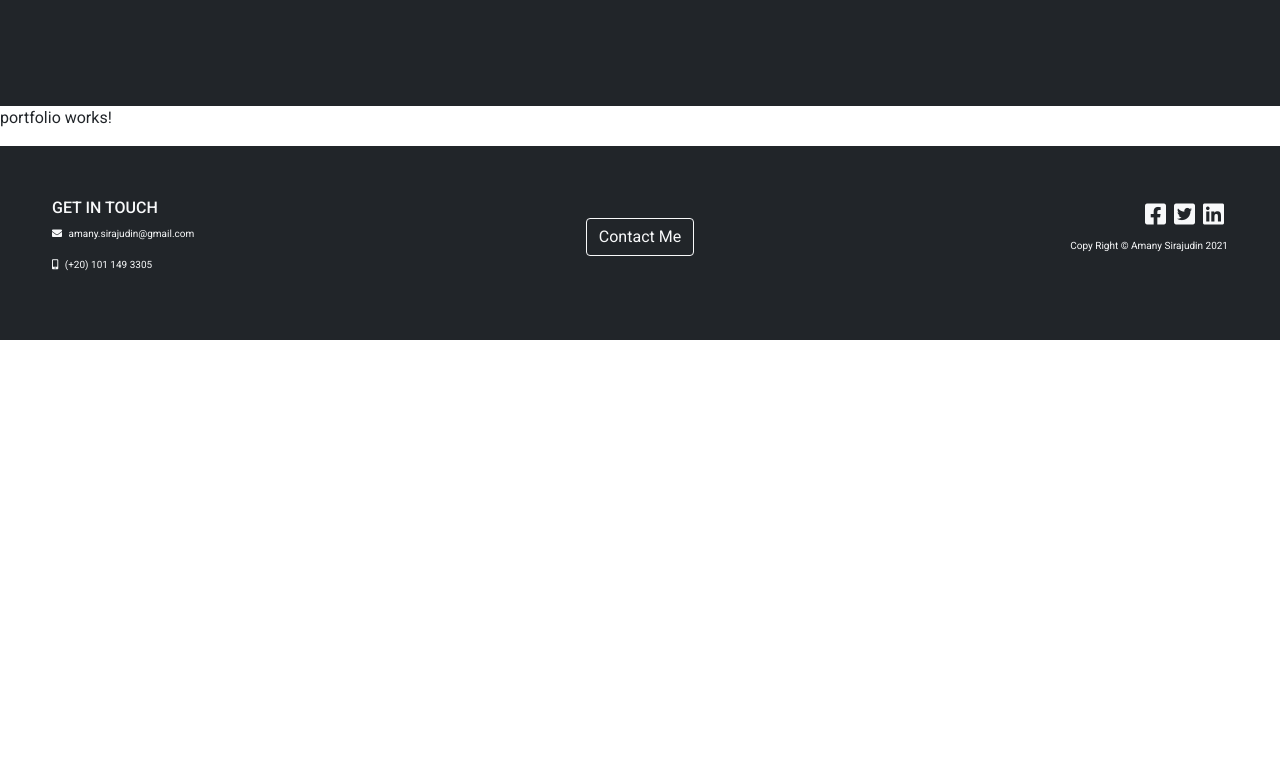
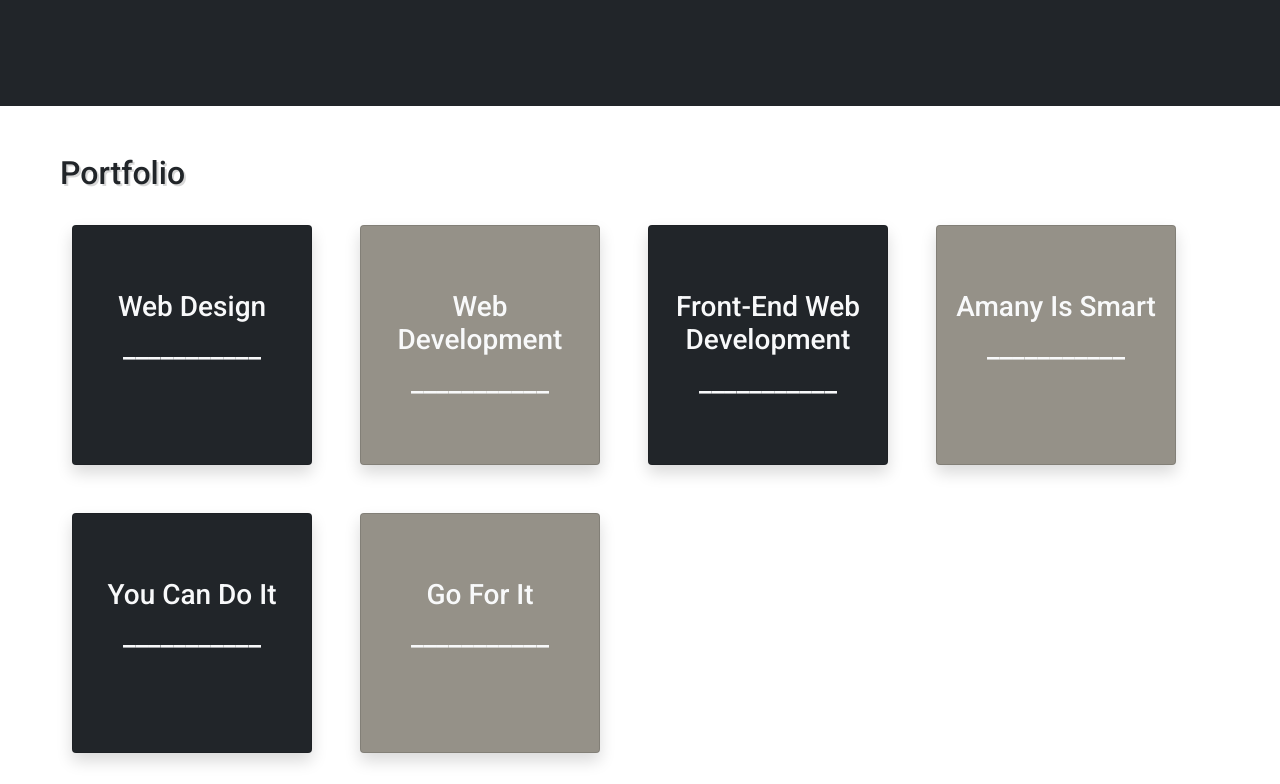
Before and after one commit to AmanySirajAl-Din/Angular_ITI_Lab1, an Angular app: page / in a window 1280 px wide. Shown: the part 1196-1980 px from the top of the page. Before the commit the page ends 1536 px from the top, so only its background shows below. Built offline with nearby package versions, Linux system fonts and the light colour scheme.

Commit message:
Create project cards dynamically

```diff
--- a/src/app/portfolio/portfolio.component.css
+++ b/src/app/portfolio/portfolio.component.css
@@ -0,0 +1,13 @@
+h2 {
+    text-shadow: 2px 2px 0px #c0bfbf9c;
+}
+
+.bg-beig {
+    background-color: #959188;
+}
+
+.card {
+    width: 15rem;
+    height: 15rem;
+    padding: 4rem 0;
+}
--- a/src/app/portfolio/portfolio.component.html
+++ b/src/app/portfolio/portfolio.component.html
@@ -1 +1,13 @@
-<p>portfolio works!</p>
+<section class="container-fluid row m-0 p-5">
+    <div class="row">
+        <h2 class="">Portfolio</h2>
+    </div>
+    <div class="cards row text-center">
+        <div class="card shadow m-4 px-3  text-light align-middle" *ngFor="let project of myProjects; let i = index" [ngClass]="i % 2 == 0 ? 'bg-dark' : 'bg-beig'">
+            <h3>{{project}}</h3>
+            <h3>___________</h3>
+        </div>
+    </div>
+
+
+</section>
--- a/src/app/portfolio/portfolio.component.ts
+++ b/src/app/portfolio/portfolio.component.ts
@@ -3,13 +3,17 @@ import { Component, OnInit } from '@angular/core';
 @Component({
   selector: 'app-portfolio',
   templateUrl: './portfolio.component.html',
-  styleUrls: ['./portfolio.component.css']
+  styleUrls: ['./portfolio.component.css'],
 })
 export class PortfolioComponent implements OnInit {
-
-  constructor() { }
-
-  ngOnInit(): void {
-  }
-
+  constructor() {}
+  myProjects: Array<string> = [
+    'Web Design',
+    'Web Development',
+    'Front-End Web Development',
+    'Amany Is Smart',
+    'You Can Do It',
+    'Go For It',
+  ];
+  ngOnInit(): void {}
 }
```
